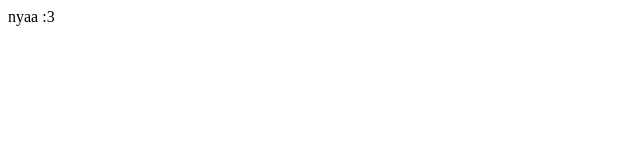
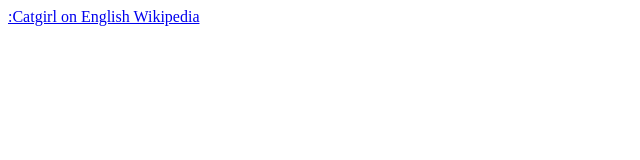
Before and after one commit to bigbossvenomsnake/bigbossvenomsnake.github.io, a plain HTML site: page index.html in a window 1280 px wide. Shown: the whole page, without its empty margins (0-640 px from the left). Drawn offline with Linux system fonts and the light colour scheme.

Commit message:
Added Nutshell

```diff
--- a/index.html
+++ b/index.html
@@ -1 +1,2 @@
-nyaa :3
+<script src="https://cdn.jsdelivr.net/gh/ncase/nutshell/nutshell.min.js"></script>
+<a href="https://en.wikipedia.org/wiki/Catgirl">:Catgirl on English Wikipedia</a>
```
